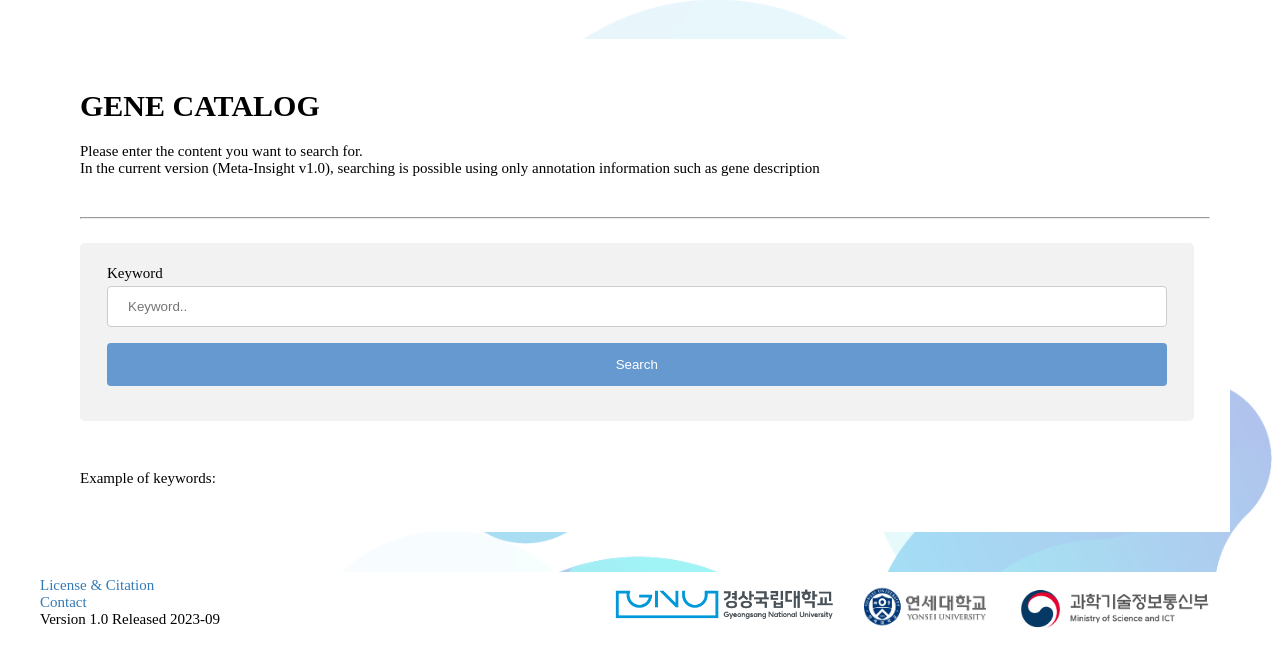
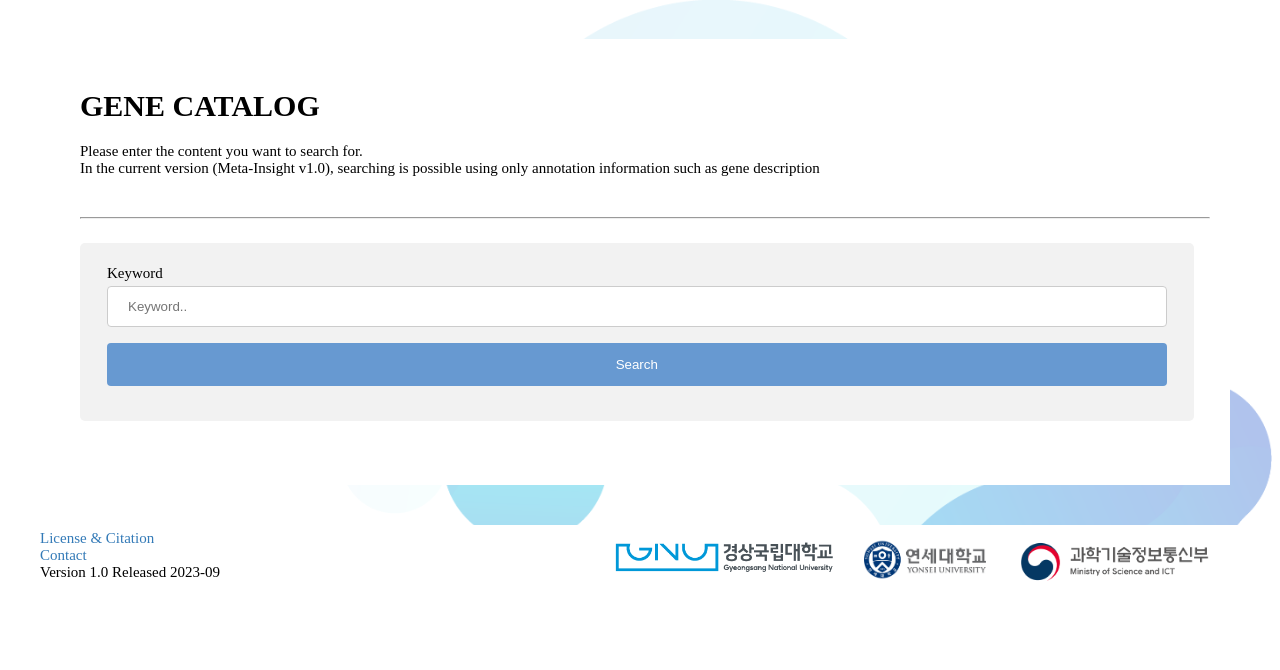
Before and after one commit to sujin9819/django_web, a Django app: template blog/templates/blog/Gene.html in a window 1280 px wide. Shown: the part 133-803 px from the top of the page. After the commit the page ends 714 px from the top, so only its background shows below. Run offline with Django 3.2, Linux system fonts and the light colour scheme; the template is opened without the code that fills it, so the values that code supplies are empty.

Commit message:
edit 231106_push2

```diff
--- a/blog/templates/blog/Gene.html
+++ b/blog/templates/blog/Gene.html
@@ -23,7 +23,6 @@
 
 
 <br><br>
-<p>Example of keywords:</p>
 
 
 {% endblock content %}
```
